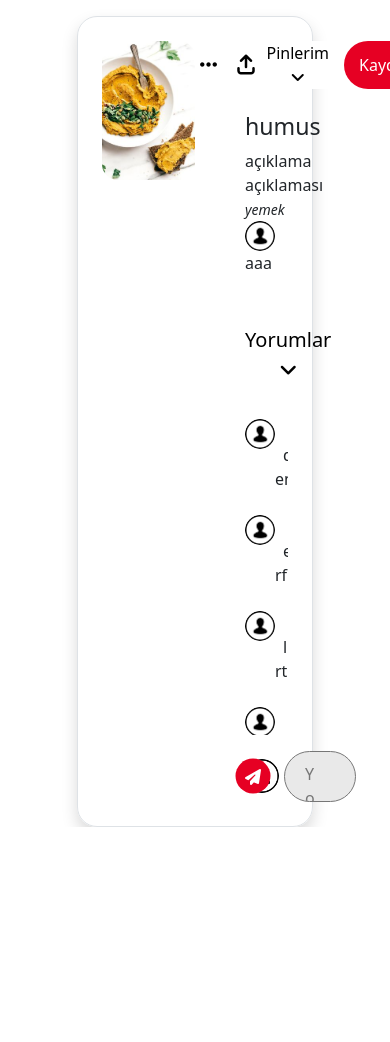
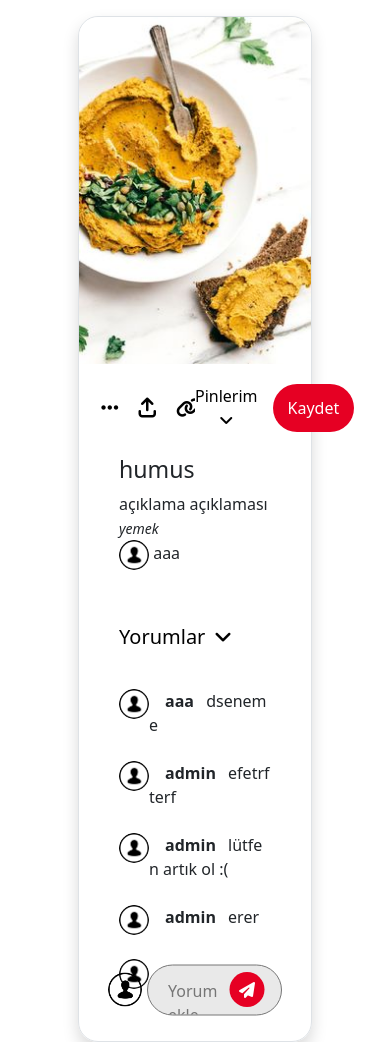
Before and after one commit to 24temmuzstaj/pinterestproject, a Django app: page /pin-detay/12/ in a window 390 px wide; the page is wider, and only the part inside the window is pictured. Shown: the part 88-1130 px from the top of that part. Before the commit the page ends 915 px from the top of that part, so only its background shows below. Run offline with Django 4.2, Linux system fonts and the light colour scheme; a user stored in the database is signed in; data comes from the database, SQL or seed files in the repository; both versions use the stored data as it was after the commit; some libraries are stand-ins or nearby versions.

Commit message:
detay responsive revize gelebilir

```diff
--- /dev/null
+++ b/static/comment.js
@@ -0,0 +1,8 @@
+const commentclose = document.querySelector(".comment-close");
+const commentopen = document.querySelector(".comment-open");
+const comments = document.querySelector(".commentlistul");
+commentclose.addEventListener("click", () => {
+  $(comments).toggleClass("hide");
+  $(commentclose).toggleClass("translate");
+  /* $(commentopen).toggleClass("showwy"); */
+});
--- a/static/style.css
+++ b/static/style.css
@@ -2359,11 +2359,14 @@ input[type="password"]::-ms-clear {
   width: 100%; /* İçerik konteynerinin genişliği %100 olur */
   max-width: 100%; /* Maksimum genişlik sınırlaması */
   overflow: hidden; /* İçeriği taşan kısmı gizler */
-}
-
+  height: 100%;
+}
 .image-detay img {
   width: 100%; /* Resmin genişliği %100 olur, konteynerin genişliğine sığar */
-  height: auto; /* Yüksekliği otomatik olarak ayarlanır */
+  height: 100%; /* Yüksekliği otomatik olarak ayarlanır */
+  border-top-left-radius: 20px;
+  border-bottom-left-radius: 20px;
+  object-fit: cover !important;
 }
 
 /* ! pinin üzerine gelecek kaydet butonunun css kodları */
@@ -2408,6 +2411,153 @@ input[type="password"]::-ms-clear {
 .imageandtext:hover .pin-left-button {
   display: unset;
 }
+
+/* yorum css */
+.comment-side-wrapper {
+  padding: 20px 40px;
+  margin: unset !important;
+  position: relative;
+  /* height: auto; */
+}
+.comment-upper-icons {
+  display: flex;
+  gap: 20px;
+  font-size: 20px;
+  justify-content: center;
+}
+.comment-upper-icons button {
+  background-color: #fff;
+  border: unset;
+}
+.comment-upper-right {
+  padding: unset;
+  display: flex;
+  align-items: center;
+  gap: 20px;
+}
+.comment-upper-left {
+  padding: unset;
+  display: flex;
+  align-items: center;
+  justify-content: center;
+}
+.comment-upper-buttons {
+  display: flex;
+  gap: 15px;
+}
+.comment-upper-buttons button {
+  border: 0px;
+  background-color: white;
+}
+.save-btn {
+  background-color: #e60023 !important;
+  padding: 12px 15px;
+  border-radius: 50px;
+  color: white;
+  font-weight: 500;
+}
+.save-btn:hover {
+  background-color: #ad081b;
+}
+.commentbtn {
+  font-weight: 500;
+  font-size: 20px;
+  border: unset;
+  background: unset;
+  margin-top: 50px;
+  display: flex;
+  align-items: center;
+}
+.commentinput {
+  border-radius: 30px;
+  height: 51px;
+  position: relative;
+  bottom: 0%;
+  width: 100%;
+  padding: 12.75px 20px;
+  margin-left: 5px;
+  background: #e9e9e9;
+  outline: 0;
+  overflow: hidden;
+  word-break: keep-all;
+  padding-right: 50px;
+  resize: none;
+}
+.comment-text-wrapper {
+  position: absolute;
+  display: flex;
+  align-items: center;
+  bottom: 0px !important;
+  left: 50%;
+  transform: translate(-50%, -50%);
+  width: 75%;
+}
+.commentbtnlast {
+  position: absolute;
+  top: 50%;
+  transform: translate(-50%, -50%);
+  right: 0px;
+  border: 0;
+  background-color: #e60023;
+  width: 35px;
+  height: 35px;
+  display: flex;
+  align-items: center;
+  justify-content: center;
+  border-radius: 50%;
+  color: white;
+  font-size: 16px;
+}
+.commentbtnlast:hover {
+  background-color: #ad081b;
+}
+.commentlistul {
+  display: block;
+  padding: unset;
+  padding-top: 10px;
+  height: 350px;
+  overflow-y: auto;
+  transition: all 0.3s ease-in-out;
+}
+.commentlistdata:first-child {
+  display: flex;
+}
+.shadow {
+  border-radius: 20px;
+  padding: 0px !important;
+  max-width: 100%;
+}
+
+.hide {
+  display: none;
+  /* transition: all 0.3s ease-in-out; */
+}
+.comment-close {
+  display: inline;
+}
+.icon-wrapper {
+  margin: 0 auto;
+  display: flex;
+  align-items: center;
+  justify-content: center;
+  width: 35px;
+  height: 35px;
+  border-radius: 30px;
+  transition: all 0.2s ease-in-out;
+}
+.icon-wrapper:hover {
+  background-color: #e9e9e9;
+  transition: all 0.2s ease;
+}
+
+.translate {
+  transform: rotate(270deg);
+}
+
+.detail-container {
+  width: 60%;
+}
+
 /* RESPONSIVE BÖLÜMÜ */
 /* SEARCHBOX İÇERİĞİNİN RESPONSİVE CSS BÖLÜMÜ */
 @media screen and (max-width: 768px) {
@@ -2470,114 +2620,19 @@ input[type="password"]::-ms-clear {
     display: none;
   }
 }
-/* yorum css */
-.comment-side-wrapper {
-  padding: 0px 0px 0px 50px;
-  margin: unset !important;
-}
-.comment-upper-icons {
-  display: flex;
-  gap: 20px;
-  font-size: 20px;
-  justify-content: center;
-}
-.comment-upper-icons button {
-  background-color: #fff;
-  border: unset;
-}
-.comment-upper-right {
-  padding: unset;
-  display: flex;
-  align-items: center;
-  gap: 20px;
-}
-.comment-upper-left {
-  padding: unset;
-  display: flex;
-  align-items: center;
-  justify-content: center;
-}
-.comment-upper-buttons {
-  display: flex;
-  gap: 15px;
-}
-.comment-upper-buttons button {
-  border: 0px;
-  background-color: white;
-}
-.save-btn {
-  background-color: #e60023 !important;
-  padding: 12px 15px;
-  border-radius: 50px;
-  color: white;
-  font-weight: 500;
-}
-.save-btn:hover {
-  background-color: #ad081b;
-}
-.commentbtn {
-  font-weight: 500;
-  font-size: 20px;
-  border: unset;
-  background: unset;
-  margin-top: 50px;
-}
-.commentinput {
-  border-radius: 30px;
-  height: 51px;
-  position: relative;
-  bottom: 0%;
-  width: 100%;
-  padding: 10px 20px;
-  margin-left: 5px;
-  background: #e9e9e9;
-  outline: 0;
-  overflow: hidden;
-  word-break: keep-all;
-  padding-right: 50px;
-  resize: none;
-}
-
-.comment-text-wrapper {
-  position: relative;
-  display: flex;
-  align-items: center;
-}
-.commentbtnlast {
-  position: absolute;
-  top: 50%;
-  transform: translate(-50%, -50%);
-  right: 0px;
-  border: 0;
-  background-color: #e60023;
-  width: 35px;
-  height: 35px;
-  display: flex;
-  align-items: center;
-  justify-content: center;
-  border-radius: 50%;
-  color: white;
-  font-size: 16px;
-}
-.comment-text-wrapper {
-  position: relative;
-}
-.comment-text-wrapper {
-  position: relative;
-}
-.commentbtnlast:hover {
-  background-color: #ad081b;
-}
-.commentlistul {
-  display: block;
-  padding: unset;
-  padding-top: 10px;
-  height: 350px;
-  overflow-y: scroll;
-}
-.commentlistdata:first-child {
-  display: flex;
-}
-.shadow {
-  border-radius: 20px;
-}
+@media screen and (max-width: 1200px) {
+  .shadow {
+    display: grid !important;
+    grid-template-columns: repeat(1, 1fr) !important;
+  }
+  .comment-image-side {
+    width: 100%;
+  }
+  .image-detay img {
+    border-bottom-left-radius: 0px;
+    border-top-right-radius: 20px;
+  }
+  .comment-side-wrapper {
+    width: 100%;
+  }
+}
--- a/templates/base.html
+++ b/templates/base.html
@@ -56,6 +56,7 @@
     ></script>
 
     <script src="/static/pin.js"></script>
+    <script src="/static/comment.js"></script>
     {% block script %} {% endblock %}
   </body>
 </html>
--- a/templates/detail.html
+++ b/templates/detail.html
@@ -1,12 +1,12 @@
 {% extends "base.html" %} {% load static %} {% block title %} {{pin.title}}
 {%endblock %} {% block content %}
 <link rel="stylesheet" href="/static/style.css" />
-<div class="container detail-container">
-  <div class="row justify-content-center mt-3 rounded-3">
-    <div class="col-8 rounded-4">
+<div class="container-fluid detail-container">
+  <div class="justify-content-center mt-3 rounded-3">
+    <div class="row wrapper grid">
       <div class="shadow border p-4 d-flex">
-        <div class="col-6">
-          <div class="image-detay rounded-4">
+        <div class="col-6 comment-image-side">
+          <div class="image-detay">
             <img src="{{ pin.image.url}}" alt="{{pin.title}}" />
           </div>
         </div>
@@ -53,7 +53,9 @@
             </p>
             <button class="commentbtn">
               Yorumlar
-              <i class="fa-solid fa-angle-down"></i>
+              <div class="icon-wrapper">
+                <i class="fa-solid fa-angle-down comment-close"></i>
+              </div>
             </button>
           </div>
 
@@ -85,7 +87,7 @@
             </div>
 
             {% empty %}
-            <li>Ne düşünüyorsunuz?</li>
+            <li>Henüz yorum yok! Sohbeti başlatmak için bir tane ekleyin.</li>
             {% endfor %}
           </ul>
 
@@ -113,5 +115,6 @@
     </div>
   </div>
 </div>
+<script src="/static/comment.js"></script>
 
 {% endblock content %}
```
Also changed, not shown: db.sqlite3, media/pin/330619f00ec91194d49140f4630340fe_RlsyOHf.jpg (added), media/pin/deneme.jpg (added), media/pin/deneme_dSy5Rw7.jpg (added).
